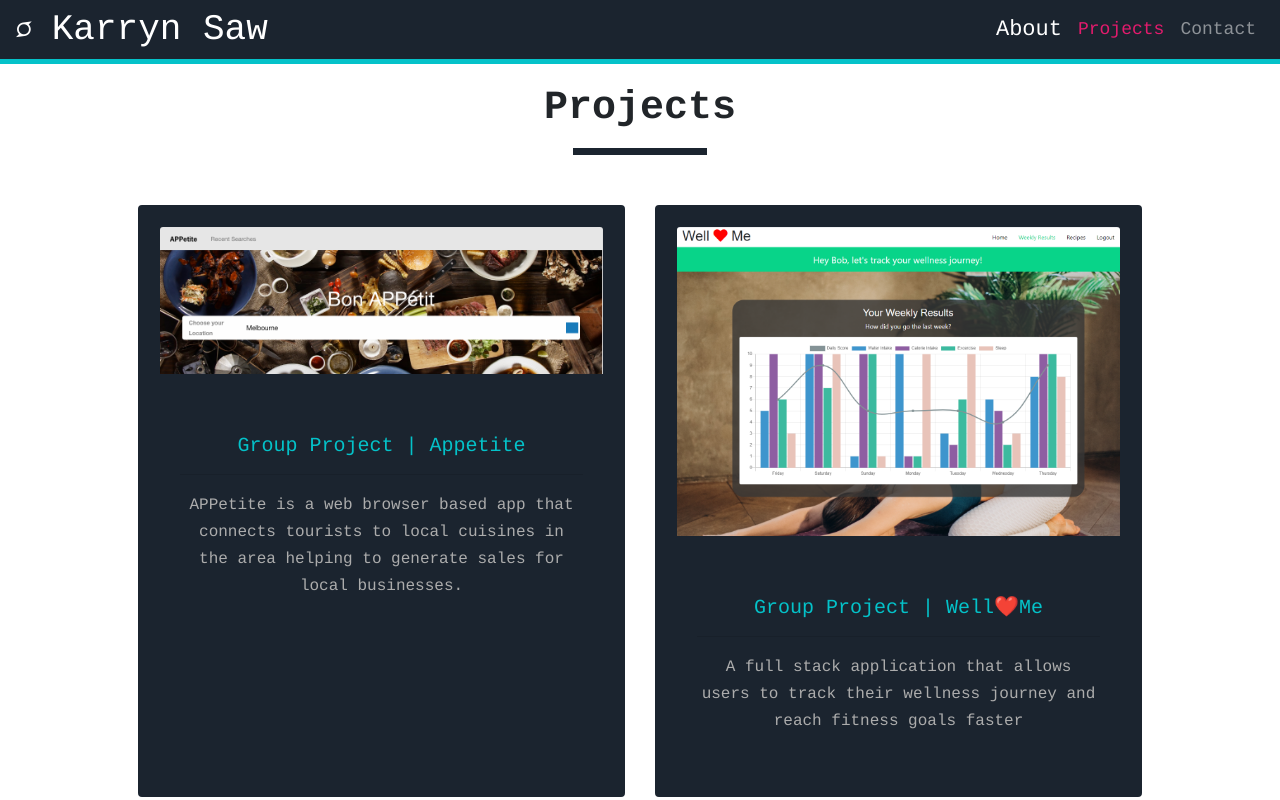
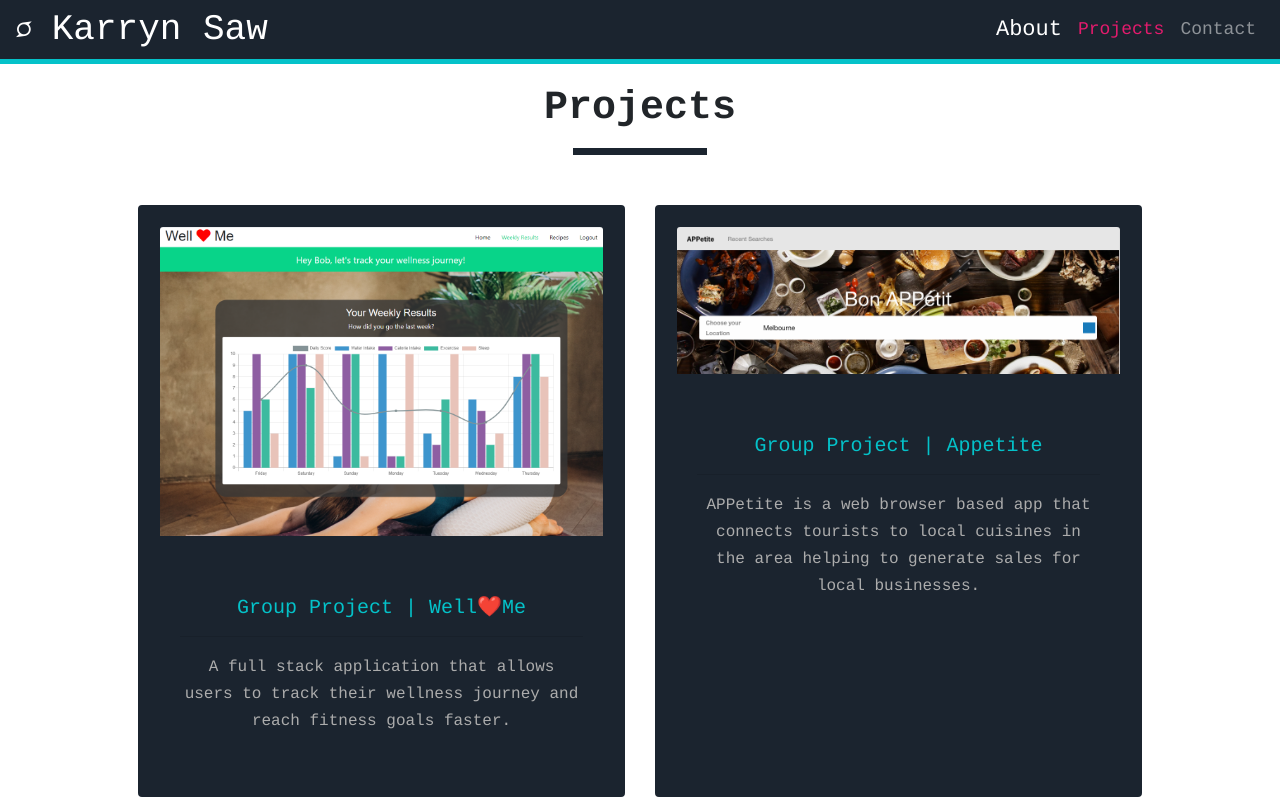
Before and after one commit to KarrynS/React-Portfolio, a React (Create React App) app: page /projects in a window 1280 px wide. Shown: the top 800 px of the page. Built offline with nearby package versions, Linux system fonts and the light colour scheme.

Commit message:
adding Google Book Search to array

```diff
--- a/src/pages/Projects/index.js
+++ b/src/pages/Projects/index.js
@@ -10,9 +10,19 @@ import SavedNotesImg from "../../img/SavedNotes.png";
 import WeatherDashboardImg from "../../img/SS-WeatherDashboard.png";
 import ProjectCards from "../../components/Cards/ProjectCard";
 import LinkCards from "../../components/Cards/LinkCards";
+import GoogleBookSearch from "../../img/GoogleBookSearch.png";
 //import projects from "../../utils/projects.json";
 
 const projectArray = [
+    {
+        img: WellMeImg,
+        title: "Group Project | Well❤️Me",
+        desc: "A full stack application that allows users to track their wellness journey and reach fitness goals faster.",
+        languages: "Node, Express, Handlebars.js, Sequelize ORM, MySQL, Heroku, API, HTML, CSS, JavaScript, JQuery",
+        demo: "https://wellme.herokuapp.com/",
+        code: "https://github.com/KarrynS/WellMe.git"
+
+    },
     {
         img: Project1Img,
         title: "Group Project | Appetite",
@@ -23,13 +33,12 @@ const projectArray = [
 
     },
     {
-        img: WellMeImg,
-        title: "Group Project | Well❤️Me",
-        desc: "A full stack application that allows users to track their wellness journey and reach fitness goals faster",
-        languages: "Node, Express, Handlebars.js, Sequelize ORM, MySQL, Heroku, API, HTML, CSS, JavaScript, JQuery",
-        demo: "https://wellme.herokuapp.com/",
-        code: "https://github.com/KarrynS/WellMe.git"
-
+        img: GoogleBookSearch,
+        title: "React Google Book Search",
+        desc: "A MERN stack application that allows users to search and view books books through Google Books API. Books can then be 'saved' to a Mongo database.",
+        languages: "React, Node, Express, MongoDB",
+        demo: "",
+        code: "https://github.com/KarrynS/Google-Books-Search.git"
     },
     {
         img: PasswordGenImg,
```
Also changed, not shown: src/img/GoogleBookSearch.png (added).
